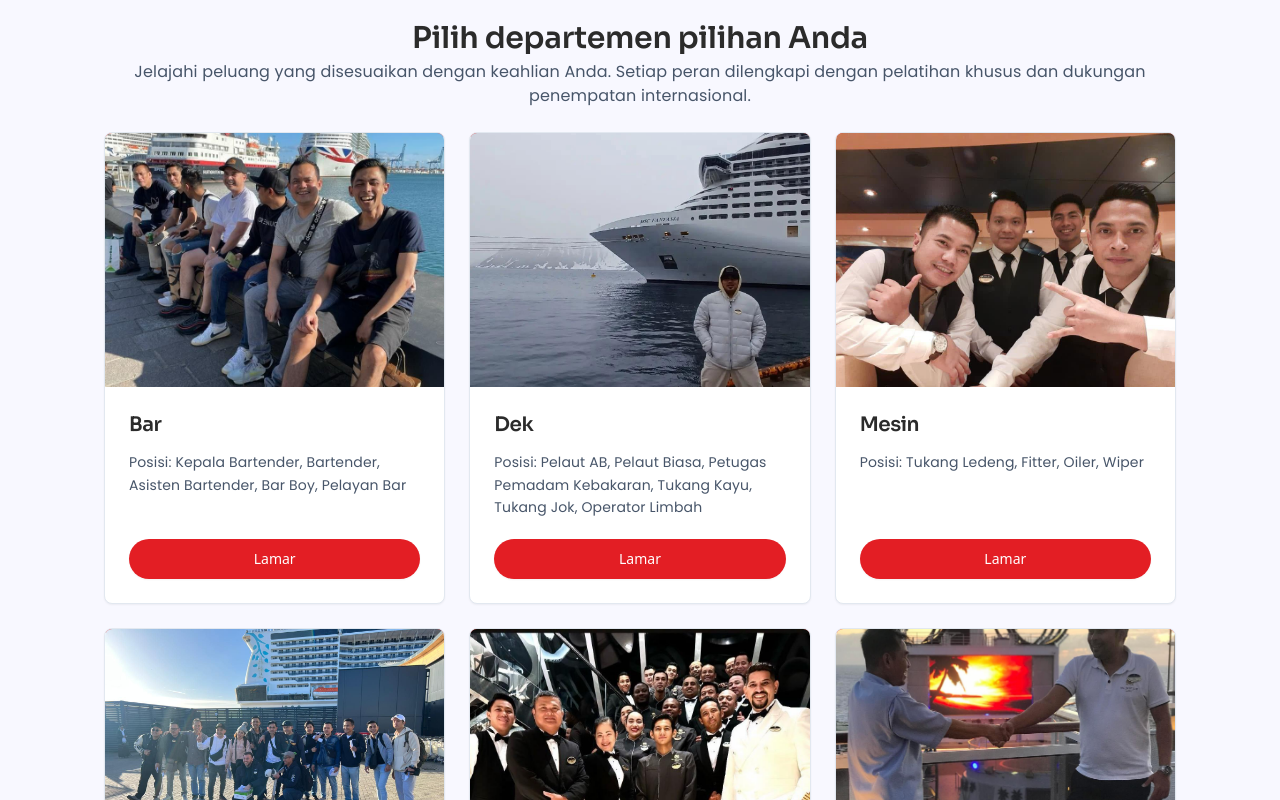
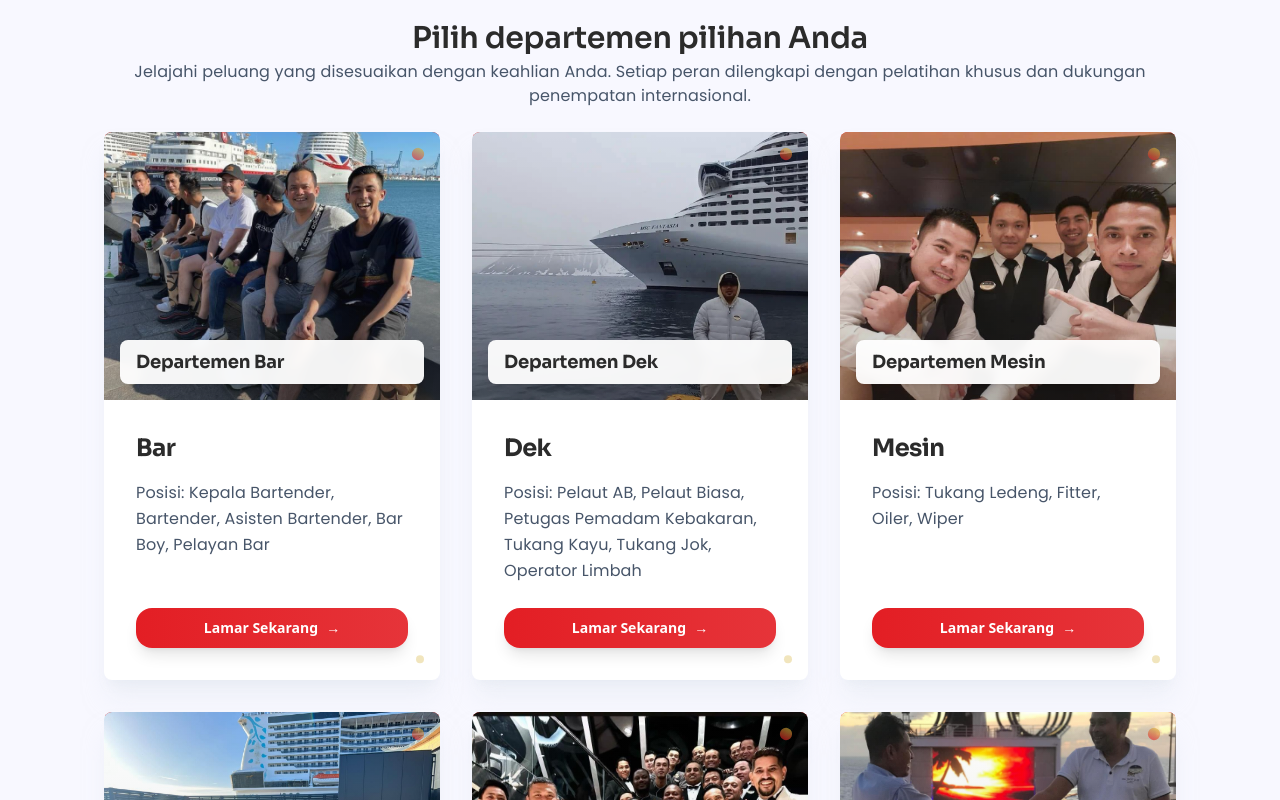
Before and after one commit to jonfry1175/ccc, a Next.js app: page /apply-now in a window 1280 px wide. Shown: the part 860-1660 px from the top of the page. Built offline with nearby package versions, Linux system fonts and the light colour scheme.

Commit message:
Refactor ApplyPage component to enhance UI with improved animations, layout adjustments, and interactive elements for a better user experience.

```diff
--- a/src/components/organism/ApplyPage/index.tsx
+++ b/src/components/organism/ApplyPage/index.tsx
@@ -8,7 +8,7 @@ import {
   CardContent,
   CardDescription,
   CardHeader,
-  CardTitle
+  CardTitle,
 } from "@/components/ui/card";
 import Image from "next/image";
 import Link from "next/link";
@@ -19,7 +19,7 @@ import {
   Clock10,
   FileCheck2,
   GraduationCap,
-  UsersRound
+  UsersRound,
 } from "lucide-react";
 
 const departments = [
@@ -27,42 +27,42 @@ const departments = [
     name: "Bar",
     description:
       "Posisi: Kepala Bartender, Bartender, Asisten Bartender, Bar Boy, Pelayan Bar",
-    image: "/images/crew/4.jpeg"
+    image: "/images/crew/4.jpeg",
   },
   {
     name: "Dek",
     description:
       "Posisi: Pelaut AB, Pelaut Biasa, Petugas Pemadam Kebakaran, Tukang Kayu, Tukang Jok, Operator Limbah",
-    image: "/images/crew/10.jpeg"
+    image: "/images/crew/10.jpeg",
   },
   {
     name: "Mesin",
     description: "Posisi: Tukang Ledeng, Fitter, Oiler, Wiper",
-    image: "/images/crew/8.jpeg"
+    image: "/images/crew/8.jpeg",
   },
   {
     name: "Dapur",
     description:
       "Posisi: CDP, DCDP, Commis, Commis II, Commis III, Utilitas Dapur, Steward Dapur",
-    image: "/images/crew/2.jpeg"
+    image: "/images/crew/2.jpeg",
   },
   {
     name: "Hotel",
     description:
       "Posisi: Pramugara Kabin, Pelari Lantai, Pembersih Hotel, Petugas Kamar, Pembersih Kru, Penjaga Linen",
-    image: "/images/crew/6.jpeg"
+    image: "/images/crew/6.jpeg",
   },
   {
     name: "Restoran",
     description:
       "Posisi: Kepala Pelayan, Pelayan, Asisten Pelayan, Petugas Prasmanan, Penjaga Anggur, Petugas Mess",
-    image: "/images/crew/12.jpeg"
+    image: "/images/crew/12.jpeg",
   },
   {
     name: "Spa",
     description: "Posisi: Terapis Pijat, Spesialis Kuku",
-    image: "/images/crew/14.jpeg"
-  }
+    image: "/images/crew/14.jpeg",
+  },
 ];
 
 const highlights: Array<{
@@ -75,20 +75,21 @@ const highlights: Array<{
     icon: UsersRound,
     label: "Profesional Siap Berlayar",
     value: "2.500+",
-    description: "Talenta perhotelan yang terlatih dan tersertifikasi internasional"
+    description:
+      "Talenta perhotelan yang terlatih dan tersertifikasi internasional",
   },
   {
     icon: GraduationCap,
     label: "Program Pelatihan",
     value: "15",
-    description: "Kurikulum khusus kapal pesiar dengan pelatih berpengalaman"
+    description: "Kurikulum khusus kapal pesiar dengan pelatih berpengalaman",
   },
   {
     icon: BriefcaseBusiness,
     label: "Kemitraan Global",
     value: "40+",
-    description: "Perusahaan mitra di Asia, Timur Tengah, dan Eropa"
-  }
+    description: "Perusahaan mitra di Asia, Timur Tengah, dan Eropa",
+  },
 ];
 
 const processSteps: Array<{
@@ -100,20 +101,20 @@ const processSteps: Array<{
     icon: FileCheck2,
     title: "Lengkapi Profil",
     description:
-      "Kirimkan data terbaru Anda dan unggah dokumen pendukung secara aman."
+      "Kirimkan data terbaru Anda dan unggah dokumen pendukung secara aman.",
   },
   {
     icon: GraduationCap,
     title: "Pelatihan Intensif",
     description:
-      "Ikuti program persiapan kerja dan simulasi layanan sesuai standar internasional."
+      "Ikuti program persiapan kerja dan simulasi layanan sesuai standar internasional.",
   },
   {
     icon: Clock10,
     title: "Penempatan Cepat",
     description:
-      "Tim kami menghubungkan Anda dengan peluang kapal pesiar dan hospitality terbaik."
-  }
+      "Tim kami menghubungkan Anda dengan peluang kapal pesiar dan hospitality terbaik.",
+  },
 ];
 
 export default function ApplyPage() {
@@ -157,11 +158,17 @@ export default function ApplyPage() {
               Wujudkan Karier Maritim dan Perhotelan Kelas Dunia
             </h1>
             <p className="mx-auto max-w-2xl text-base text-slate-600 md:text-lg">
-              Temukan peluang kerja di kapal pesiar, hotel, dan spa premium. Kami mendampingi Anda sejak pendaftaran hingga penempatan kerja di luar negeri.
+              Temukan peluang kerja di kapal pesiar, hotel, dan spa premium.
+              Kami mendampingi Anda sejak pendaftaran hingga penempatan kerja di
+              luar negeri.
             </p>
           </div>
           <div className="flex flex-wrap items-center justify-center gap-3">
-            <Button asChild size="lg" className="bg-primaryRed hover:bg-primaryRed/90">
+            <Button
+              asChild
+              size="lg"
+              className="bg-primaryRed hover:bg-primaryRed/90"
+            >
               <Link href="/apply-now/candidate">Lamar sebagai Kandidat</Link>
             </Button>
             <Button
@@ -211,46 +218,165 @@ export default function ApplyPage() {
               Pilih departemen pilihan Anda
             </h2>
             <p className="text-sm text-slate-600 md:text-base">
-              Jelajahi peluang yang disesuaikan dengan keahlian Anda. Setiap peran dilengkapi dengan pelatihan khusus dan dukungan penempatan internasional.
+              Jelajahi peluang yang disesuaikan dengan keahlian Anda. Setiap
+              peran dilengkapi dengan pelatihan khusus dan dukungan penempatan
+              internasional.
             </p>
           </div>
 
-          <div className="grid gap-6 sm:grid-cols-2 xl:grid-cols-3">
-            {departments.map((department) => (
-              <Card
+          <div className="grid gap-8 sm:grid-cols-2 lg:grid-cols-2 xl:grid-cols-3">
+            {departments.map((department, index) => (
+              <motion.div
                 key={department.name}
-                className="group relative flex h-full flex-col overflow-hidden border border-slate-200 bg-white text-left shadow-sm transition duration-300 hover:-translate-y-1 hover:shadow-xl"
+                initial={{ opacity: 0, y: 40 }}
+                animate={{ opacity: 1, y: 0 }}
+                transition={{ delay: index * 0.1, duration: 0.6 }}
+                whileHover={{ y: -8 }}
+                className="group relative"
               >
-                <span className="absolute inset-x-0 top-0 h-1 bg-gradient-to-r from-primaryRed via-primaryGold to-primaryRed/80" />
+                <Card className="relative flex h-full min-h-[480px] flex-col overflow-hidden border-0 bg-white text-left shadow-xl shadow-slate-200/50 transition-all duration-500 hover:shadow-2xl hover:shadow-primaryRed/20">
+                  {/* Animated top border */}
+                  <motion.span
+                    className="absolute inset-x-0 top-0 h-1 bg-gradient-to-r from-primaryRed via-primaryGold to-primaryRed"
+                    initial={{ scaleX: 0 }}
+                    animate={{ scaleX: 1 }}
+                    transition={{ delay: index * 0.1 + 0.3, duration: 0.8 }}
+                  />
 
-                <div className="relative aspect-[4/3] w-full overflow-hidden">
+                  {/* Glowing border effect on hover */}
+                  <div className="absolute inset-0 rounded-lg bg-gradient-to-r from-primaryRed/20 via-primaryGold/20 to-primaryRed/20 opacity-0 blur-sm transition-opacity duration-500 group-hover:opacity-100" />
+
+                  {/* Enhanced image container */}
+                  <div className="relative aspect-[5/4] w-full overflow-hidden">
                     <Image
                       src={department.image}
                       alt={department.name}
                       fill
-                    className="object-cover transition duration-500 group-hover:scale-105"
+                      className="object-cover transition duration-700 group-hover:scale-110"
                       sizes="(max-width: 640px) 100vw, (max-width: 1024px) 50vw, 33vw"
                     />
-                  <div className="absolute inset-0 bg-gradient-to-t from-darkGray/40 via-darkGray/5 to-transparent opacity-0 transition group-hover:opacity-100" />
+
+                    {/* Multi-layered overlay effects */}
+                    <div className="absolute inset-0 bg-gradient-to-t from-darkGray/60 via-darkGray/10 to-transparent opacity-60 transition-opacity duration-500 group-hover:opacity-80" />
+
+                    {/* Animated shine effect */}
+                    <motion.div
+                      className="absolute inset-0 bg-gradient-to-r from-transparent via-white/20 to-transparent"
+                      initial={{ x: "-100%" }}
+                      whileHover={{ x: "100%" }}
+                      transition={{ duration: 0.6 }}
+                    />
+
+                    {/* Department name overlay */}
+                    <div className="absolute bottom-4 left-4 right-4">
+                      <motion.div
+                        initial={{ opacity: 0, y: 20 }}
+                        whileInView={{ opacity: 1, y: 0 }}
+                        transition={{ delay: index * 0.1 + 0.5 }}
+                        className="rounded-lg bg-white/95 backdrop-blur-sm px-4 py-2 shadow-lg"
+                      >
+                        <h3 className="text-lg font-bold text-darkGray">
+                          Departemen {department.name}
+                        </h3>
+                      </motion.div>
                     </div>
-                <CardContent className="flex flex-1 flex-col gap-5 p-6">
-                  <div className="space-y-3">
-                    <CardTitle className="text-xl font-semibold text-darkGray">
+                  </div>
+
+                  {/* Enhanced content area */}
+                  <CardContent className="flex flex-1 flex-col gap-6 p-8">
+                    <div className="space-y-4">
+                      <motion.div
+                        initial={{ opacity: 0 }}
+                        whileInView={{ opacity: 1 }}
+                        transition={{ delay: index * 0.1 + 0.6 }}
+                      >
+                        <CardTitle className="text-2xl font-bold text-darkGray group-hover:text-primaryRed transition-colors duration-300">
                           {department.name}
                         </CardTitle>
-                    <CardDescription className="text-sm leading-relaxed text-slate-600">
+                      </motion.div>
+
+                      <motion.div
+                        initial={{ opacity: 0 }}
+                        whileInView={{ opacity: 1 }}
+                        transition={{ delay: index * 0.1 + 0.7 }}
+                      >
+                        <CardDescription className="text-base leading-relaxed text-slate-600 group-hover:text-slate-700 transition-colors duration-300">
                           {department.description}
                         </CardDescription>
+                      </motion.div>
                     </div>
+
+                    {/* Enhanced button */}
+                    <motion.div
+                      className="mt-auto"
+                      initial={{ opacity: 0, y: 20 }}
+                      whileInView={{ opacity: 1, y: 0 }}
+                      transition={{ delay: index * 0.1 + 0.8 }}
+                    >
                       <Button
                         asChild
                         size="lg"
-                    className="mt-auto w-full rounded-full bg-primaryRed text-white shadow-sm transition hover:bg-primaryRed/90"
+                        className="relative w-full overflow-hidden rounded-2xl bg-gradient-to-r from-primaryRed to-primaryRed/90 py-4 text-white shadow-lg transition-all duration-300 hover:from-primaryRed/90 hover:to-primaryRed hover:shadow-xl hover:shadow-primaryRed/30"
                       >
-                    <Link href="/apply-now/candidate">Lamar</Link>
+                        <Link href="/apply-now/candidate">
+                          <motion.span
+                            whileHover={{ scale: 1.02 }}
+                            whileTap={{ scale: 0.98 }}
+                            className="flex items-center justify-center gap-2 font-semibold"
+                          >
+                            Lamar Sekarang
+                            <motion.span
+                              initial={{ x: 0 }}
+                              whileHover={{ x: 4 }}
+                              transition={{ duration: 0.2 }}
+                            >
+                              →
+                            </motion.span>
+                          </motion.span>
+                        </Link>
                       </Button>
+                    </motion.div>
                   </CardContent>
+
+                  {/* Floating elements */}
+                  <div className="pointer-events-none absolute top-4 right-4">
+                    <motion.div
+                      animate={{
+                        rotate: 360,
+                        scale: [1, 1.1, 1],
+                      }}
+                      transition={{
+                        rotate: {
+                          duration: 20,
+                          repeat: Infinity,
+                          ease: "linear",
+                        },
+                        scale: {
+                          duration: 2,
+                          repeat: Infinity,
+                          ease: "easeInOut",
+                        },
+                      }}
+                      className="h-3 w-3 rounded-full bg-gradient-to-r from-primaryGold to-primaryRed opacity-60"
+                    />
+                  </div>
+
+                  <div className="pointer-events-none absolute bottom-4 right-4">
+                    <motion.div
+                      animate={{
+                        y: [0, -8, 0],
+                        opacity: [0.5, 1, 0.5],
+                      }}
+                      transition={{
+                        duration: 3,
+                        repeat: Infinity,
+                        ease: "easeInOut",
+                      }}
+                      className="h-2 w-2 rounded-full bg-primaryGold/60"
+                    />
+                  </div>
                 </Card>
+              </motion.div>
             ))}
           </div>
         </motion.section>
@@ -269,7 +395,9 @@ export default function ApplyPage() {
               Pendampingan penuh hingga Anda siap berangkat
             </h2>
             <p className="text-sm text-slate-600 md:text-base">
-              Kami memandu setiap kandidat melalui tiga tahapan utama yang memastikan kesiapan profesional dan dokumen sesuai standar internasional.
+              Kami memandu setiap kandidat melalui tiga tahapan utama yang
+              memastikan kesiapan profesional dan dokumen sesuai standar
+              internasional.
             </p>
           </div>
 
@@ -278,10 +406,7 @@ export default function ApplyPage() {
               const stepNumber = String(index + 1).padStart(2, "0");
 
               return (
-                <li
-                  key={title}
-                  className="group relative pl-14 md:pl-16"
-                >
+                <li key={title} className="group relative pl-14 md:pl-16">
                   <span className="absolute left-0 top-1 flex h-12 w-12 items-center justify-center rounded-full bg-white shadow-lg ring-2 ring-primaryRed/20">
                     <span className="flex h-10 w-10 items-center justify-center rounded-full bg-primaryRed text-white">
                       <Icon className="h-5 w-5" aria-hidden />
```
Lines whose indentation alone changed are shown as unchanged.
